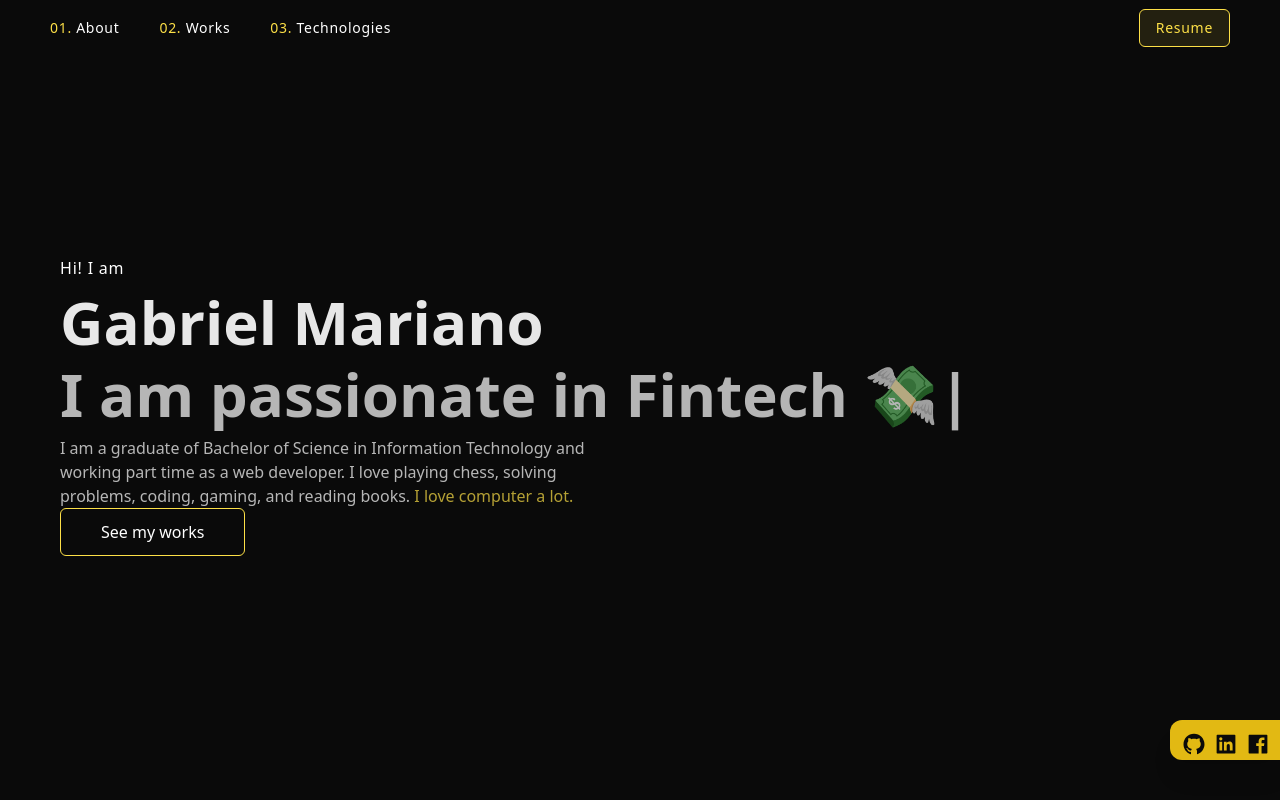
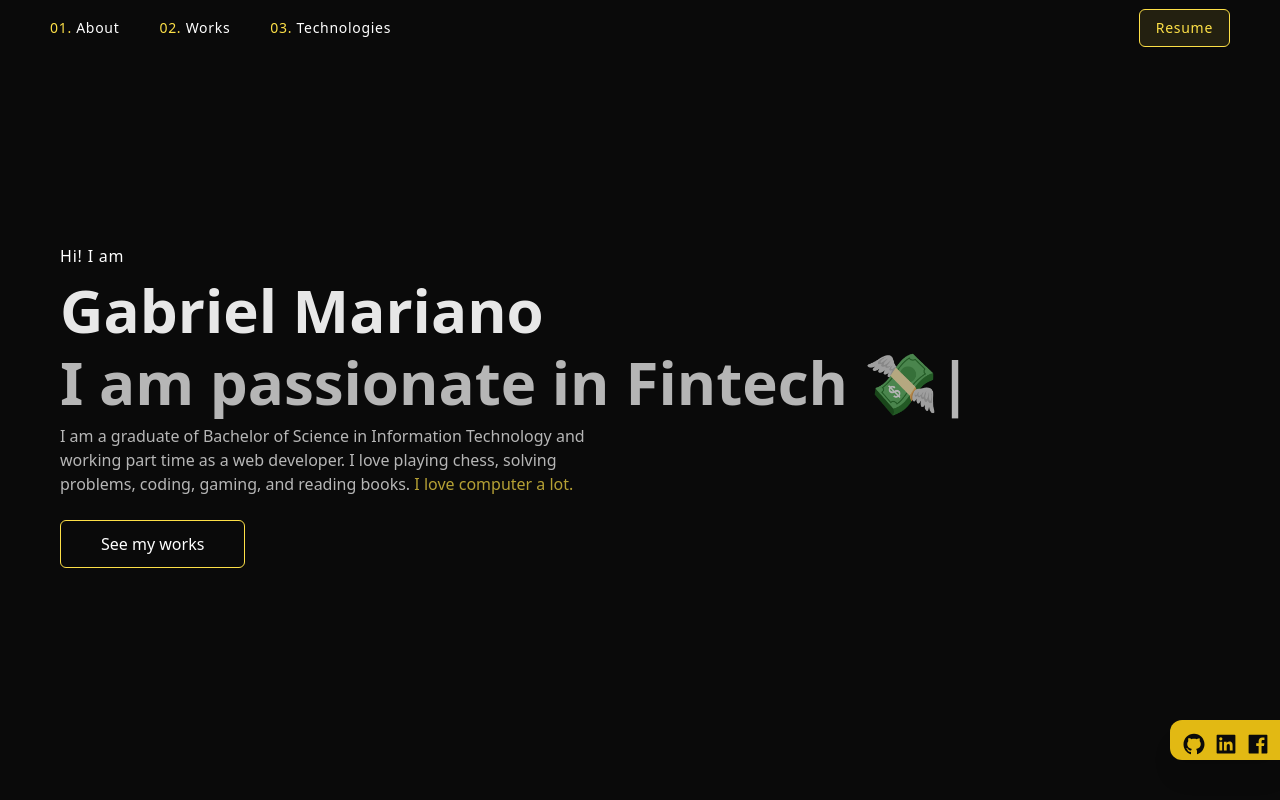
Before and after one commit to KarateChap/portfolio, a Next.js app: page / in a window 1280 px wide. Shown: the top 800 px of the page. Built offline with nearby package versions, Linux system fonts and the light colour scheme.

Commit message:
fixed see my works

```diff
--- a/components/hero/index.js
+++ b/components/hero/index.js
@@ -28,9 +28,9 @@ export default function Hero() {
         problems, coding, gaming, and reading books.{" "}
         <span className="text-yellow-300">I love computer a lot.</span>
       </p>
-      <div>
+      <div className="mt-6">
         <Link
-          to="about"
+          to="works"
           spy={true}
           smooth={true}
           offset={50}
```
